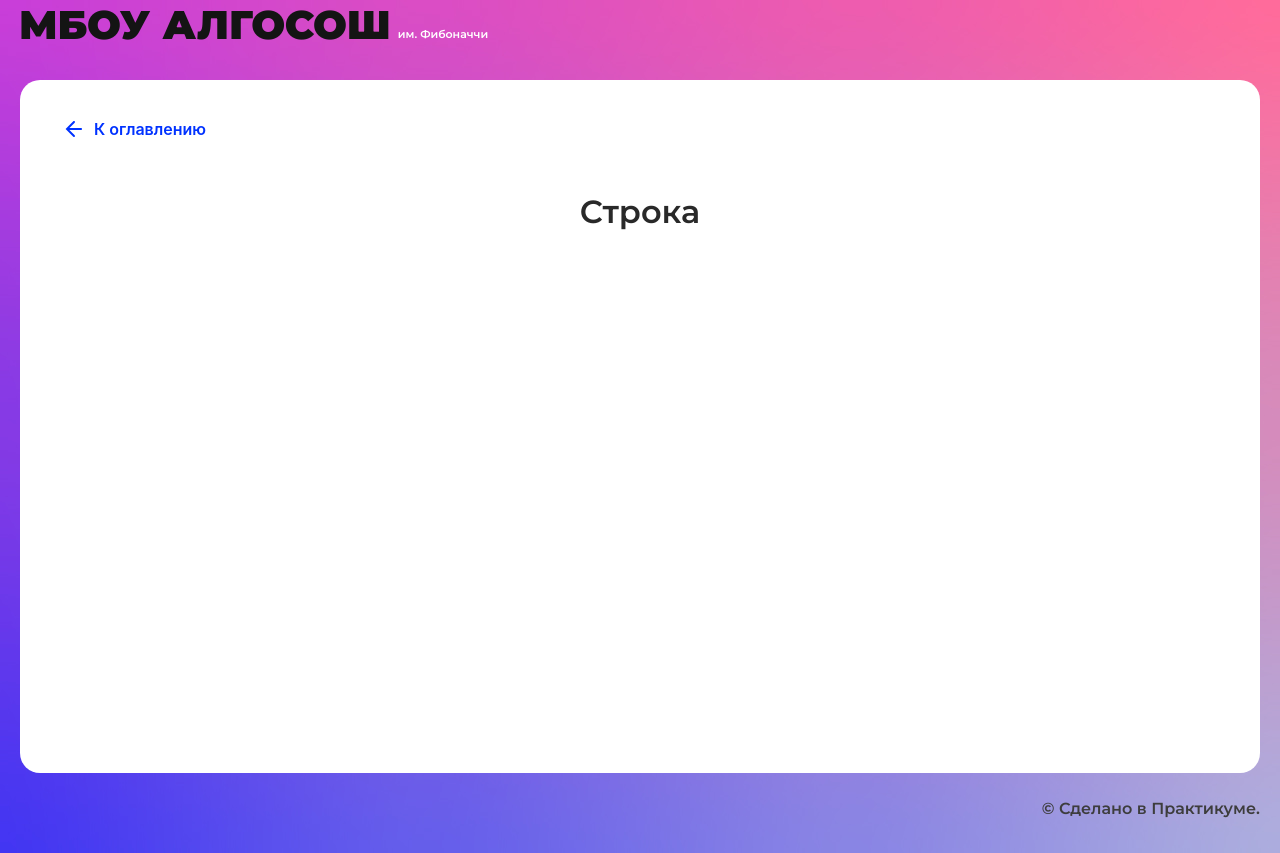
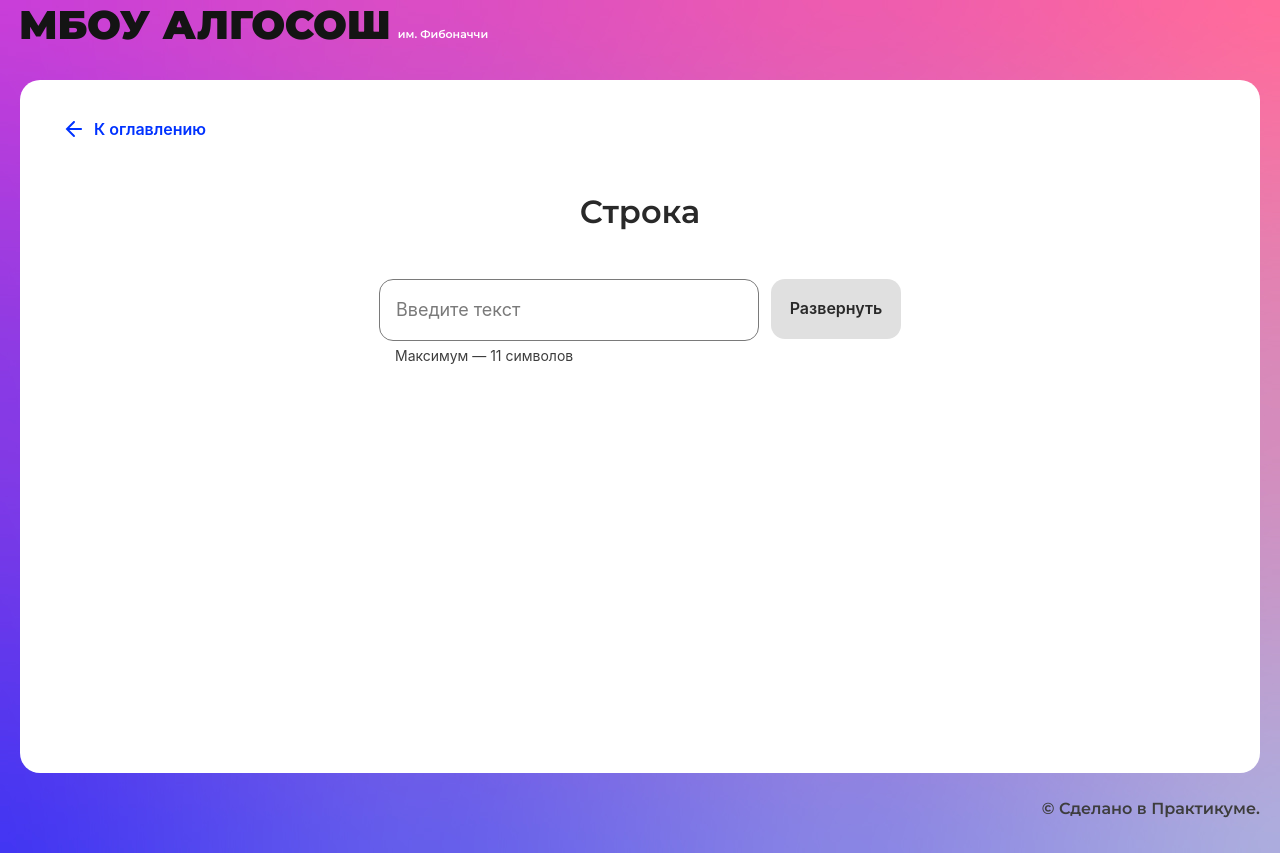
Before and after one commit to anton-tt/algososh, a React (Create React App) app: page /recursion in a window 1280 px wide. Built offline with nearby package versions, Linux system fonts and the light colour scheme.

Commit message:
feat: подготовить функциональность для разворота строки

```diff
--- /dev/null
+++ b/src/components/string/string.module.css
@@ -0,0 +1,15 @@
+.box {
+  display: flex;
+  width: 522px;
+  gap: 12px;
+  margin: 0 auto;
+
+}
+
+.line {
+  display: flex;
+  padding-top: 120px;
+  gap: 16px;
+  justify-content: center;
+
+}
--- a/src/components/string/string.tsx
+++ b/src/components/string/string.tsx
@@ -1,9 +1,66 @@
-import React from "react";
+import { FC, useState, ChangeEvent } from "react";
 import { SolutionLayout } from "../ui/solution-layout/solution-layout";
+import { Input } from "../ui/input/input";
+import { Button } from "../ui/button/button";
+import { Circle } from "../ui/circle/circle";
+import { ElementStates } from "../../types/element-states";
+import { MAX_STRING_LENGTH, EMPTY_STRING } from "../../constants/const";
+import { TStringArrayElement } from "./type";
+import reverseArray from "./utils";
+import styles from "./string.module.css";
 
-export const StringComponent: React.FC = () => {
+export const StringComponent: FC = () => {
+
+  const [inputValue, setInputValue] = useState(EMPTY_STRING);
+  const [loader, setLoader] = useState(false);
+  const [currentArray, setCurrentArray] = useState<Array<TStringArrayElement>>([]);
+
+  const onChange = (event: ChangeEvent<HTMLInputElement>) => {
+    setInputValue(event.target.value);
+  };
+
+  const isEmptyString = inputValue.length === 0;
+
+  const onClick = () => {
+    setLoader(true);
+
+    const sourceArray = inputValue.split(EMPTY_STRING).map((item) => {
+      return { value: item,
+               state: ElementStates.Default }
+    });
+    reverseArray(sourceArray, setCurrentArray);
+
+    setInputValue(EMPTY_STRING);
+    setLoader(false);
+  }
+
   return (
     <SolutionLayout title="Строка">
+
+      <div className={styles.box}>
+        <Input
+          maxLength={ MAX_STRING_LENGTH }
+          isLimitText={true}
+          onChange={onChange}
+        />
+        <Button
+          text={"Развернуть"}
+          isLoader={loader}
+          disabled={isEmptyString}
+          onClick={onClick}
+        />
+      </div>
+
+      <div className={styles.line}>
+      { currentArray.map((item, index) => {
+        return <Circle
+                state={item.state}
+                letter={item.value}
+                key={index}
+               />
+        })
+      }
+      </div>
 
     </SolutionLayout>
   );
--- /dev/null
+++ b/src/components/string/type.ts
@@ -0,0 +1,6 @@
+import { ElementStates } from "../../types/element-states";
+
+export type TStringArrayElement = {
+  value: string;
+  state: ElementStates;
+};
--- /dev/null
+++ b/src/components/string/utils.ts
@@ -0,0 +1,37 @@
+import { DELAY_IN_MS } from "../../constants/delays";
+import { ElementStates } from "../../types/element-states";
+import { TStringArrayElement } from "./type";
+
+
+const pause = (interval: number) => {
+  return new Promise(resolve => setTimeout(resolve, interval));
+}
+
+const swap = (array: Array<TStringArrayElement>, firstIndex: number, lastIndex: number) => {
+  const temp = array[firstIndex];
+  array[firstIndex] = array[lastIndex];
+  array[lastIndex] = temp;
+}
+
+const reverseArray = async (stringArray: Array<TStringArrayElement>,
+                            setCurrentArray: (currentArray: Array<TStringArrayElement>) => void) => {
+  const stringArrayLength = stringArray.length;
+
+  for (let firstIndex = 0; firstIndex < Math.ceil(stringArrayLength / 2); firstIndex++) {
+    const lastIndex = stringArrayLength - 1 - firstIndex;
+
+    if (firstIndex !== lastIndex) {
+      stringArray[firstIndex].state = ElementStates.Changing;
+      stringArray[lastIndex].state = ElementStates.Changing;
+      setCurrentArray([...stringArray]);
+      await pause(DELAY_IN_MS);
+    }
+
+    swap(stringArray, firstIndex, lastIndex);
+    stringArray[firstIndex].state = ElementStates.Modified;
+    stringArray[lastIndex].state = ElementStates.Modified;
+    setCurrentArray([...stringArray]);
+  }
+};
+
+export default reverseArray;
--- a/src/components/ui/input/input.tsx
+++ b/src/components/ui/input/input.tsx
@@ -18,7 +18,7 @@ export const Input: React.FC<InputProps> = ({
 }) => {
   const limitText =
     type === "text"
-      ? `Максимум — ${maxLength} символа`
+      ? `Максимум — ${maxLength} символов`
       : `Максимальное число — ${max}`;
 
   return (
--- /dev/null
+++ b/src/constants/const.ts
@@ -0,0 +1,3 @@
+export const MAX_STRING_LENGTH = 11;
+export const MAX_NUMBER = 99999999999;
+export const EMPTY_STRING = "";
--- a/src/constants/delays.ts
+++ b/src/constants/delays.ts
@@ -1,3 +1,2 @@
 export const DELAY_IN_MS = 1000;
-
 export const SHORT_DELAY_IN_MS = 500;
```
